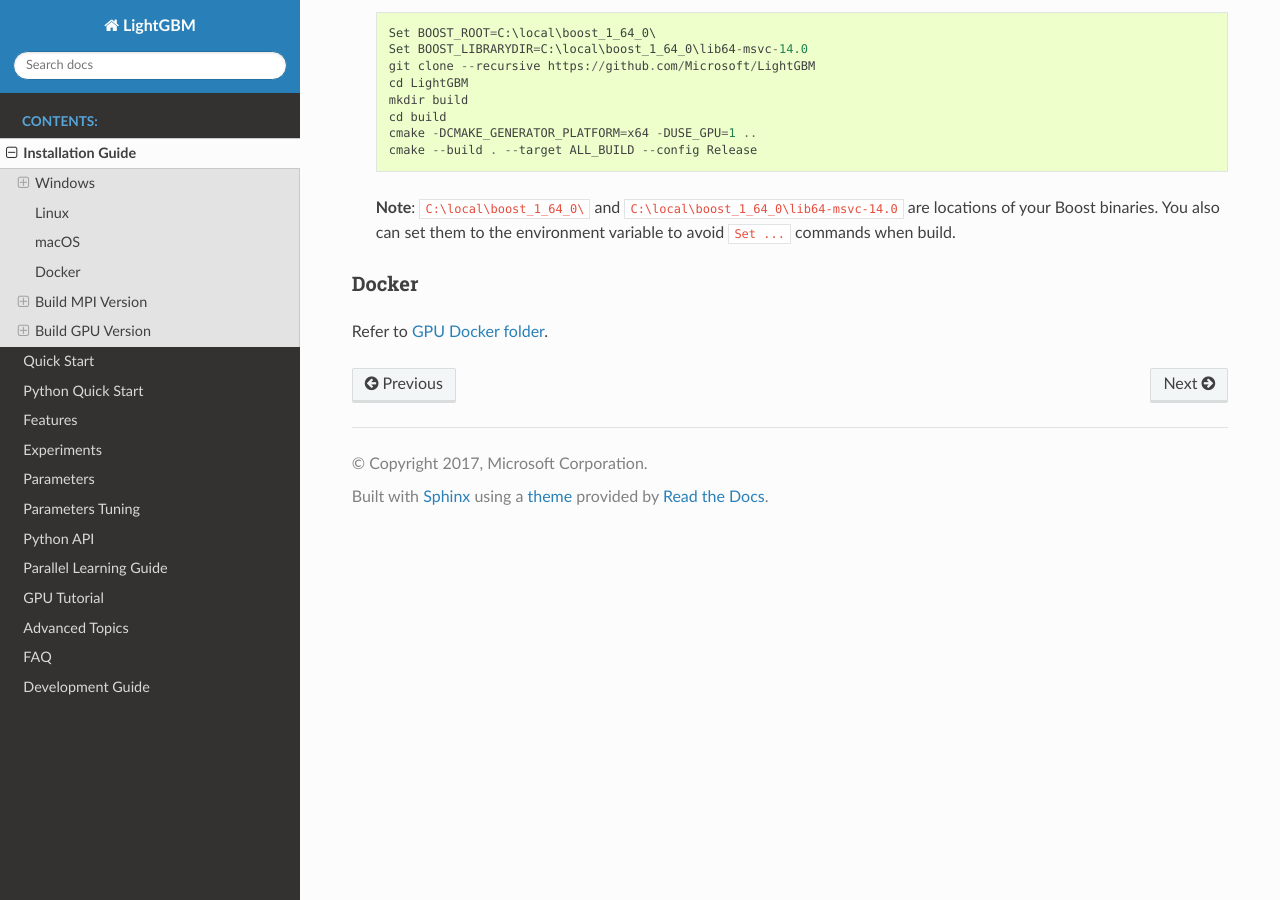
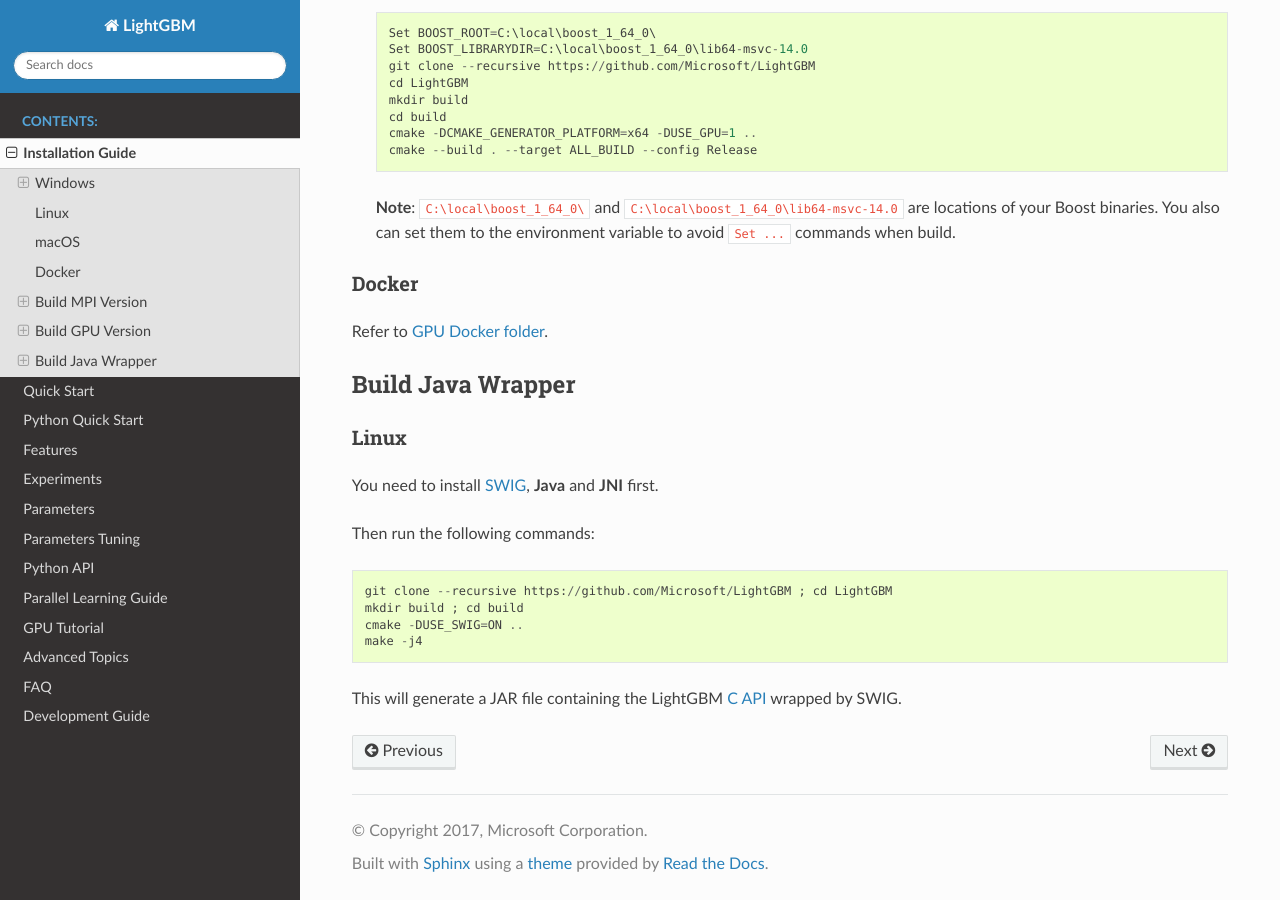
Before and after one commit to microsoft/LightGBM, a Sphinx documentation site: the page built from docs/Installation-Guide.rst, in a window 1280 px wide and 900 px high, scrolled down 5200 px. Built offline with Sphinx 7.4.7 and the Read the Docs theme 2.0.0, drawn with Linux system fonts in a browser that asks for light colours.

Commit message:
added info about SWIG Java wrapper

```diff
--- a/docs/Installation-Guide.rst
+++ b/docs/Installation-Guide.rst
@@ -275,6 +275,25 @@
 
 Refer to `GPU Docker folder <https://github.com/Microsoft/LightGBM/tree/master/docker/gpu>`__.
 
+Build Java Wrapper
+~~~~~~~~~~~~~~~~~~
+
+Linux
+^^^^^
+
+You need to install `SWIG`_, **Java** and **JNI** first.
+
+Then run the following commands:
+
+.. code::
+
+  git clone --recursive https://github.com/Microsoft/LightGBM ; cd LightGBM
+  mkdir build ; cd build
+  cmake -DUSE_SWIG=ON ..
+  make -j4
+
+This will generate a JAR file containing the LightGBM `C API <./Development-Guide.rst#c-api>`__ wrapped by SWIG.
+
 .. _Python-package: https://github.com/Microsoft/LightGBM/tree/master/python-package
 
 .. _R-package: https://github.com/Microsoft/LightGBM/tree/master/R-package
@@ -306,3 +325,5 @@
 .. _CUDA Toolkit: https://developer.nvidia.com/cuda-downloads
 
 .. _Boost Binary: https://sourceforge.net/projects/boost/files/boost-binaries/1.64.0/
+
+.. _SWIG: http://www.swig.org/download.html
```
